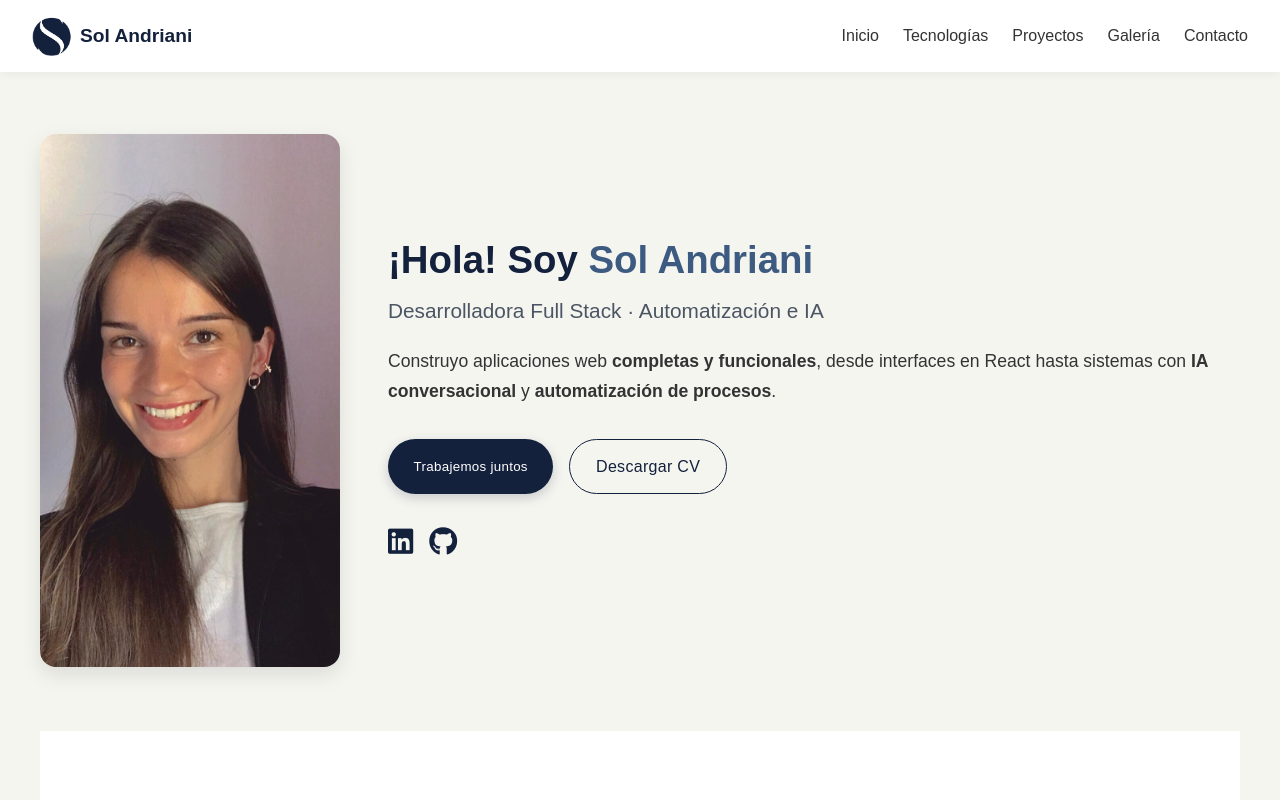
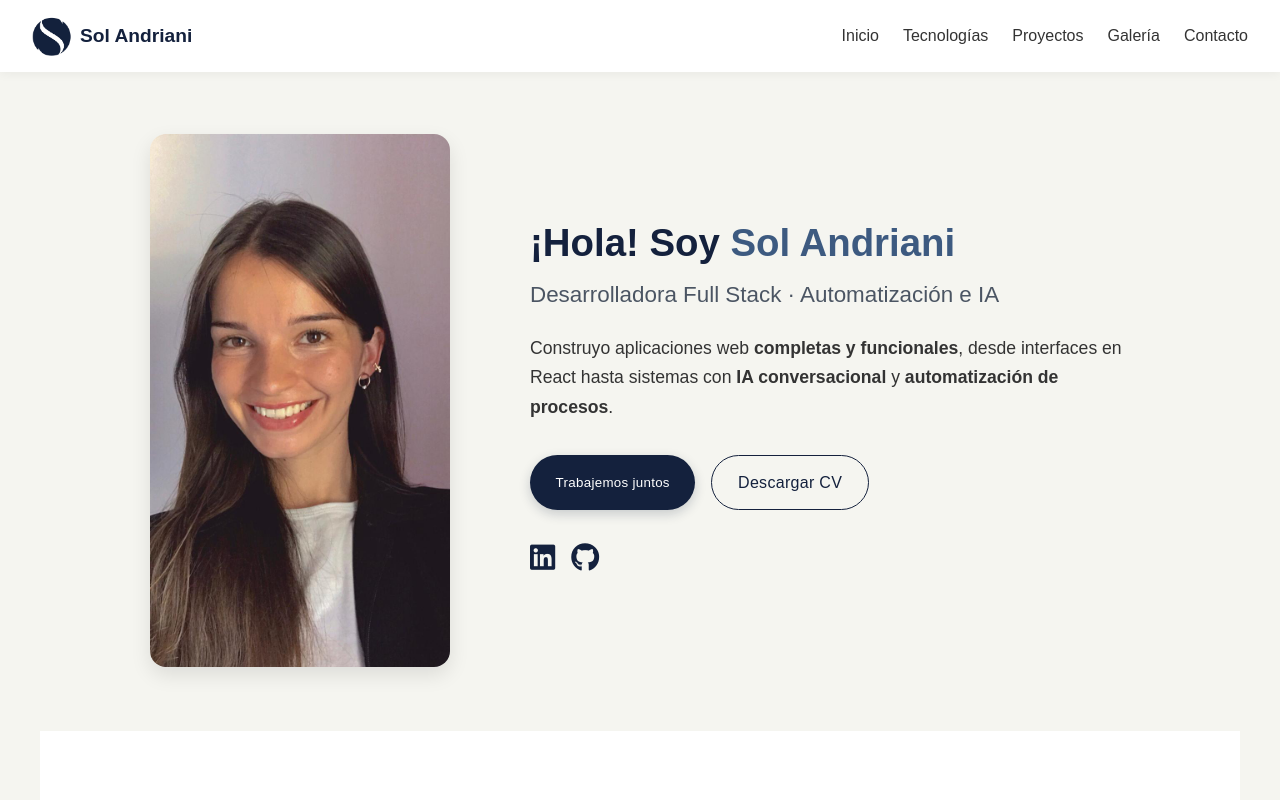
Before and after one commit to SolAndriani/portafolio-sol-andriani, a React (Create React App) app: page / in a window 1280 px wide. Shown: the top 800 px of the page. Built offline with nearby package versions, Linux system fonts and the light colour scheme.

Commit message:
mejoras portfolio

```diff
--- a/src/App.css
+++ b/src/App.css
@@ -18,8 +18,8 @@ h1, h2, h3, h4, h5, h6 {
   margin: 0 0 1rem 0;
 }
 
-h1 { font-size: clamp(2rem, 4vw, 2.8rem); font-weight: 700; }
-h2 { font-size: clamp(1.8rem, 3vw, 2.4rem); font-weight: 700; }
+h1 { font-size: clamp(2.2rem, 4vw, 3.2rem); font-weight: 700; }
+h2 { font-size: clamp(2rem, 3vw, 2.8rem); font-weight: 700; }
 h3 { font-size: clamp(1.4rem, 2vw, 1.8rem); font-weight: 600; }
 
 p {
--- a/src/components/Presentacion.css
+++ b/src/components/Presentacion.css
@@ -7,8 +7,8 @@
 .presentacion-contenedor {
   display: flex;
   align-items: center;
-  justify-content: flex-start;
-  gap: 3rem;
+  justify-content: center;
+  gap: 5rem;
   max-width: 1200px;
   margin: 0 auto;
   flex-wrap: wrap;
@@ -35,10 +35,11 @@
 .texto-presentacion {
   flex: 1;
   min-width: 250px;
+  max-width: 600px;
 }
 
 .texto-presentacion h1 {
-  font-size: clamp(2rem, 3vw, 2.8rem);
+  font-size: clamp(2.2rem, 3vw, 3rem);
   color: #14213D;
   line-height: 1.3;
   margin-bottom: 0.5rem;
@@ -51,7 +52,7 @@
 }
 
 .texto-presentacion h2 {
-  font-size: 1.3rem;
+  font-size: 1.4rem;
   color: #4B5563;
   margin-bottom: 1.2rem;
   font-weight: 400;
```
